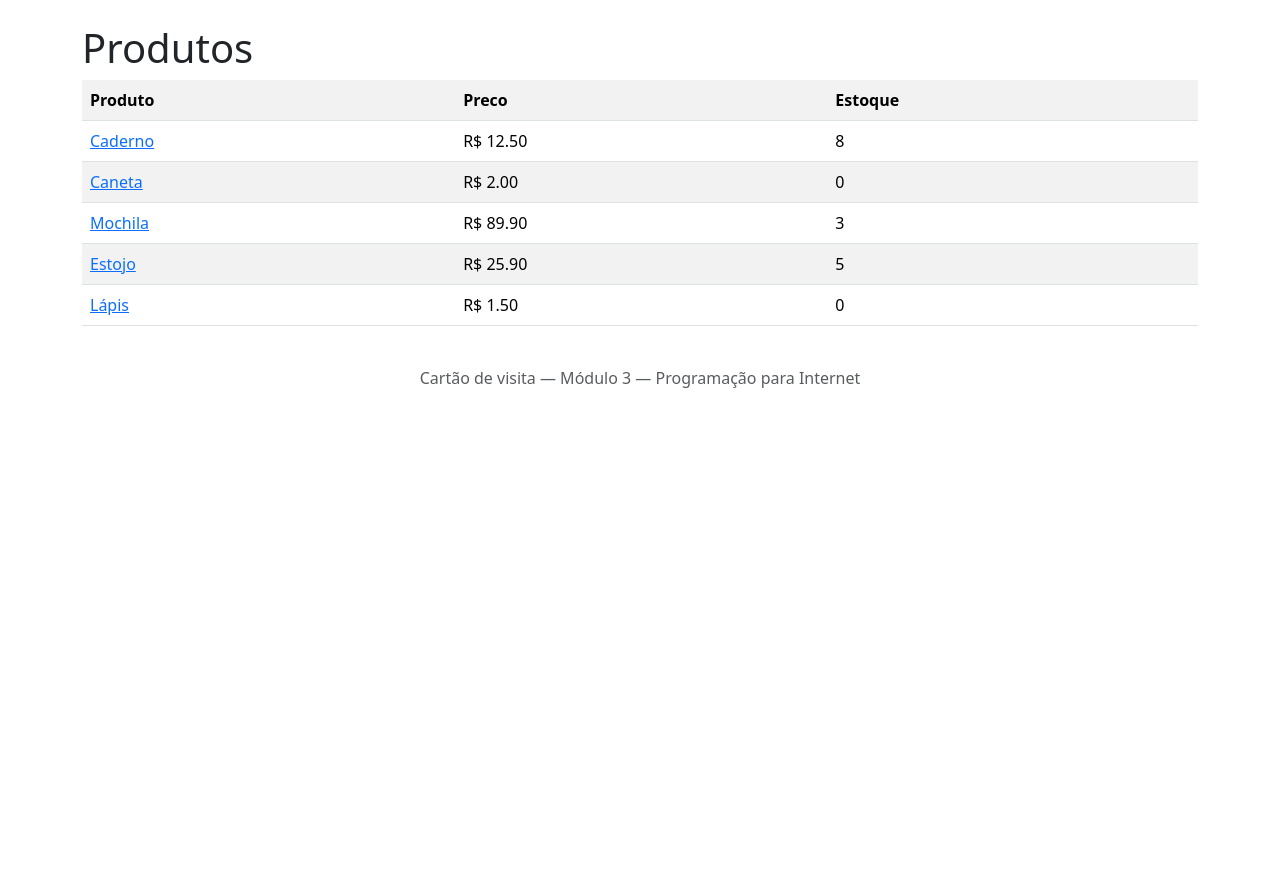
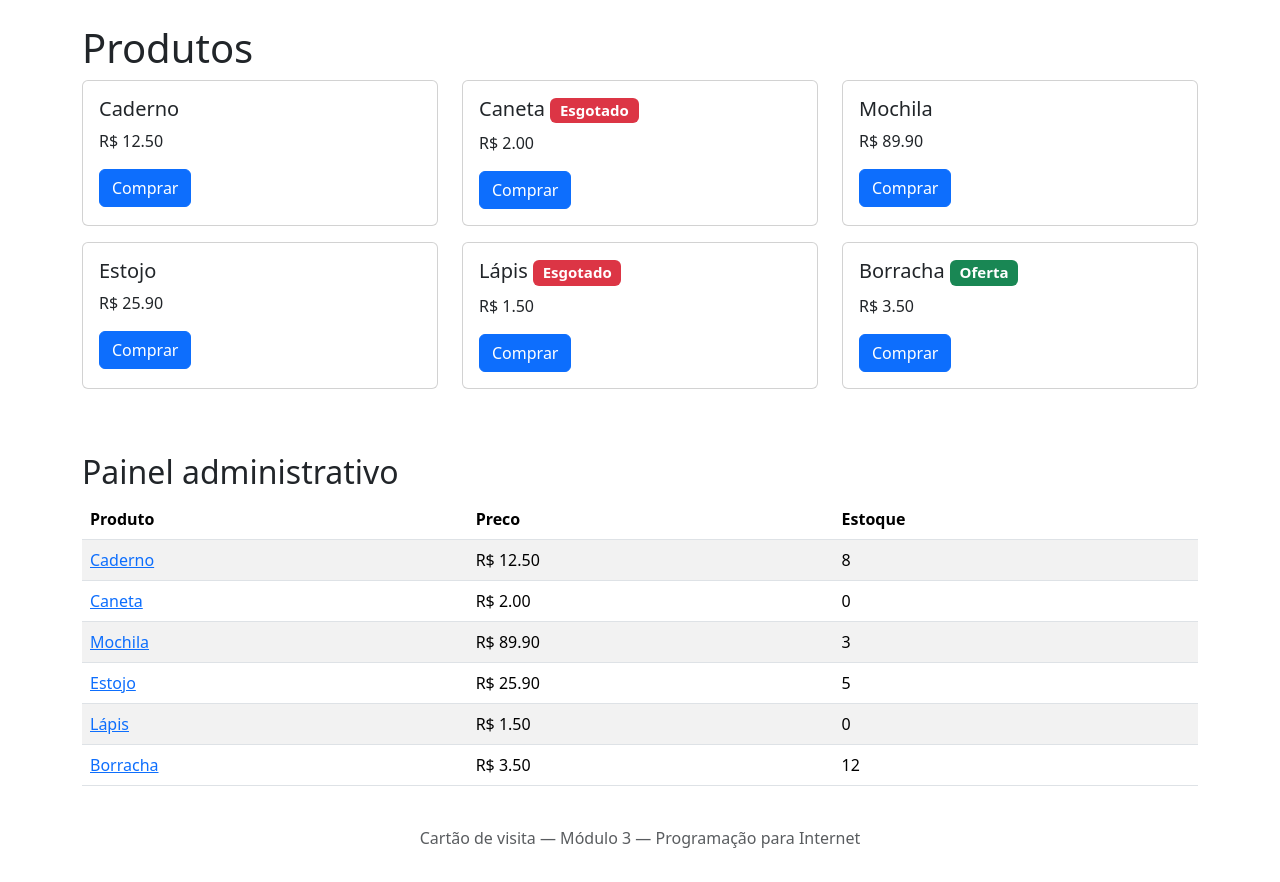
Before and after one commit to wilsonvieiradeoliveira/pi_wilson, a Flask app: page /catalago in a window 1280 px wide. Shown: the part 56-938 px from the top of the page. Before the commit the page ends 444 px from the top, so only its background shows below. Run offline with Flask 3, Linux system fonts and the light colour scheme.

Commit message:
catalogo em cards com badges
Substitui a tabela simples por uma vitrine em cards (row/col-md-4,
card h-100) com badges condicionais de Esgotado/Oferta, mantendo uma
tabela administrativa (table-striped table-hover) abaixo para a
gestao. Adiciona um produto com preco abaixo de 10 e estoque
disponivel para demonstrar o badge de Oferta.

Co-Authored-By: Claude Sonnet 5 <noreply@anthropic.com>

```diff
--- a/app.py
+++ b/app.py
@@ -14,6 +14,7 @@ produtos = [
     {"nome": "Mochila", "preco": 89.90, "estoque": 3},
     {"nome": "Estojo", "preco": 25.90, "estoque": 5},
     {"nome": "Lápis", "preco": 1.50, "estoque": 0},
+    {"nome": "Borracha", "preco": 3.50, "estoque": 12},
 ]
 
 
--- a/templates/catalago.html
+++ b/templates/catalago.html
@@ -5,19 +5,41 @@
 {% block conteudo %}
     <h1>Produtos</h1>
     {% if produtos %}
-        <table class="table table-striped">
+        <div class="row">
+            {% for p in produtos %}
+            <div class="col-md-4 mb-3">
+                <div class="card h-100">
+                    <div class="card-body">
+                        <h5 class="card-title">
+                            {{ p.nome }}
+                            {% if p.estoque == 0 %}
+                                <span class="badge bg-danger">Esgotado</span>
+                            {% elif p.preco < 10 %}
+                                <span class="badge bg-success">Oferta</span>
+                            {% endif %}
+                        </h5>
+                        <p class="card-text">R$ {{ "%.2f"|format(p.preco) }}</p>
+                        <a href="/produto/{{ loop.index0 }}" class="btn btn-primary">Comprar</a>
+                    </div>
+                </div>
+            </div>
+            {% endfor %}
+        </div>
+
+        <h2 class="mt-5">Painel administrativo</h2>
+        <table class="table table-striped table-hover">
+            <thead>
                 <tr><th>Produto</th><th>Preco</th><th>Estoque</th></tr>
+            </thead>
+            <tbody>
                 {% for p in produtos %}
-            {% if p.estoque == 0 %}
-                <tr style="background: #c6b3b3">
-            {% else %}
                 <tr>
-            {% endif %}
                     <td><a href="/produto/{{ loop.index0 }}">{{ p.nome }}</a></td>
                     <td>R$ {{ "%.2f"|format(p.preco) }}</td>
                     <td>{{ p.estoque }}</td>
                 </tr>
                 {% endfor %}
+            </tbody>
         </table>
     {% else %}
         <p>Nenhum produto cadastrado ainda.</p>
```
Lines whose indentation alone changed are shown as unchanged.
